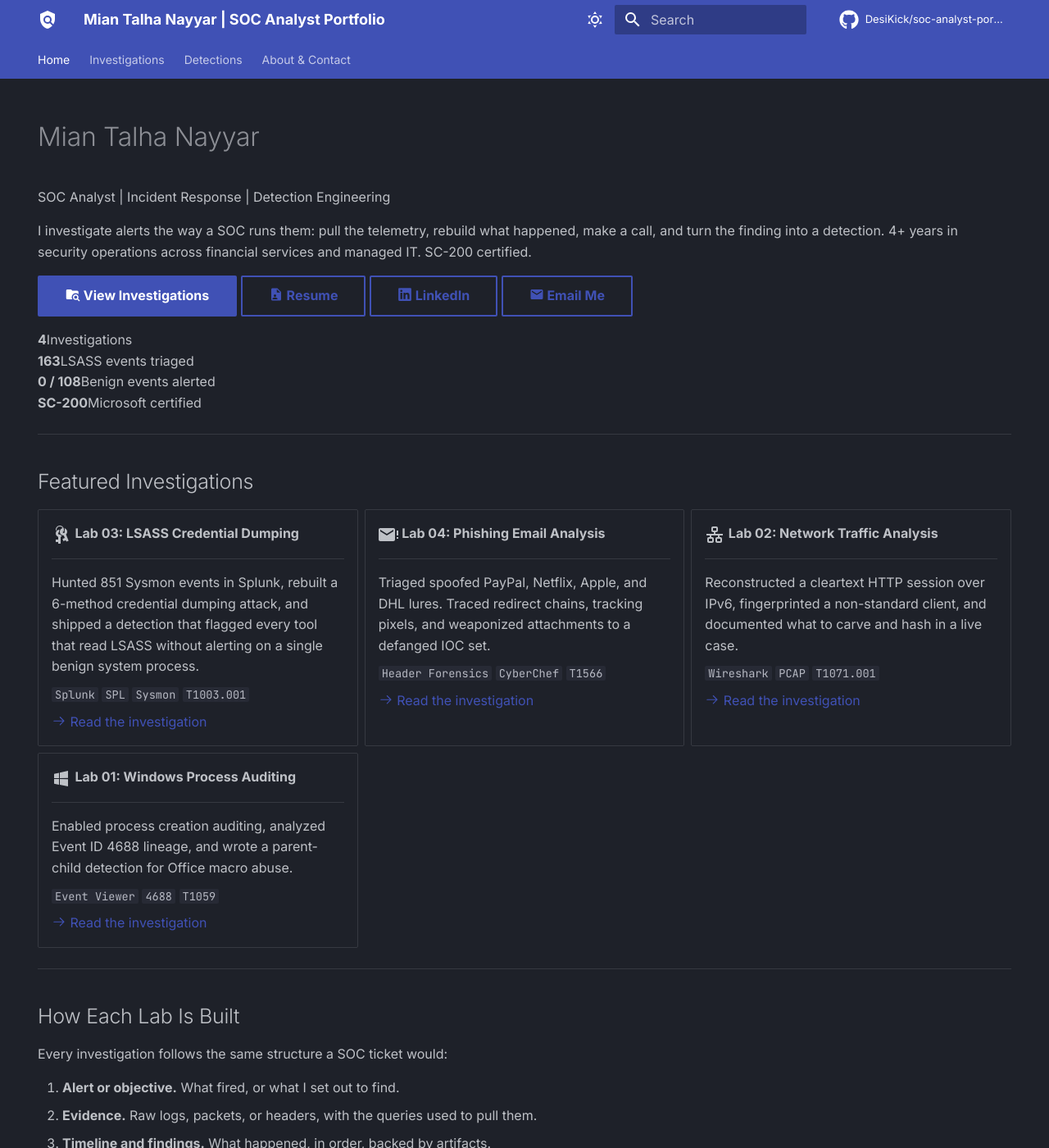
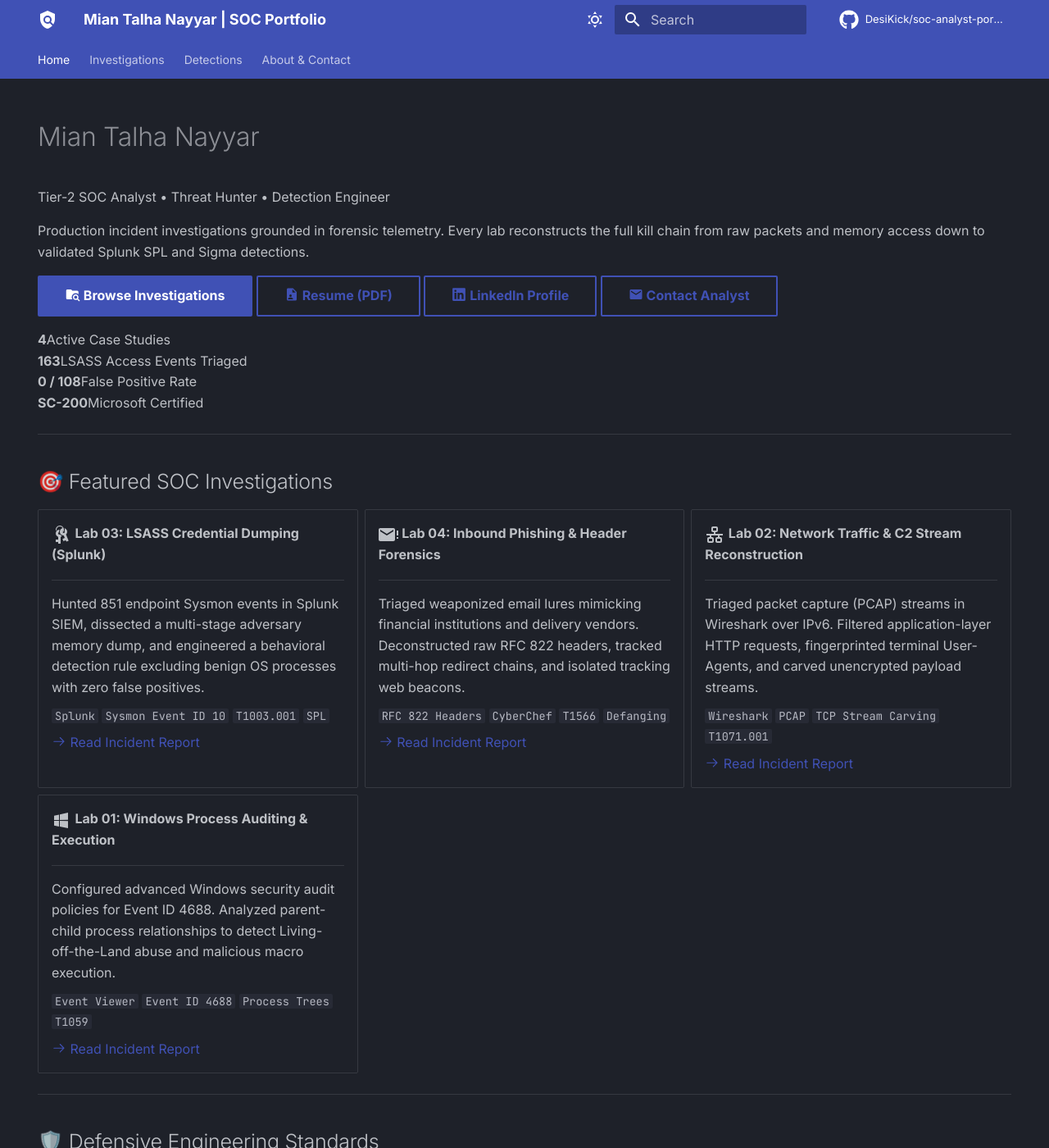
Before and after one commit to DesiKick/soc-analyst-portfolio, an MkDocs documentation site: the page built from docs/index.md, in a window 1280 px wide and 1400 px high. Shown: the whole window at 82% size. Built offline with MkDocs 1.6.1 and Material for MkDocs 9.7.7, drawn with Linux system fonts in a browser that asks for light colours; comment, search, counter and statistics services are not loaded; some of the changed text lies outside the part shown.

Commit message:
Overhaul portfolio with executive SOC console theme, glass cards, and stat dashboard

```diff
--- a/docs/index.md
+++ b/docs/index.md
@@ -9,105 +9,91 @@ hide:
 
 # Mian Talha Nayyar
 
-<p class="tagline">SOC Analyst | Incident Response | Detection Engineering</p>
+<p class="tagline">Tier-2 SOC Analyst &bull; Threat Hunter &bull; Detection Engineer</p>
 
-I investigate alerts the way a SOC runs them: pull the telemetry, rebuild what happened, make a call, and turn the finding into a detection. 4+ years in security operations across financial services and managed IT. SC-200 certified.
+<p class="lead">
+Production incident investigations grounded in forensic telemetry. Every lab reconstructs the full kill chain from raw packets and memory access down to validated Splunk SPL and Sigma detections.
+</p>
 
-[:material-folder-search: View Investigations](investigations/index.md){ .md-button .md-button--primary }
-[:material-file-account: Resume](assets/files/Mian_Nayyar_SOC_Analyst_Resume.pdf){ .md-button }
-[:fontawesome-brands-linkedin: LinkedIn](https://www.linkedin.com/in/mian-nayyar){ .md-button }
-[:material-email: Email Me](mailto:talha397@gmail.com){ .md-button }
+[:material-folder-search: Browse Investigations](investigations/index.md){ .md-button .md-button--primary }
+[:material-file-account: Resume (PDF)](assets/files/Mian_Nayyar_SOC_Analyst_Resume.pdf){ .md-button }
+[:fontawesome-brands-linkedin: LinkedIn Profile](https://www.linkedin.com/in/mian-nayyar){ .md-button }
+[:material-email: Contact Analyst](mailto:talha397@gmail.com){ .md-button }
 
 </div>
 
 <div class="stats">
-  <div><strong>4</strong><span>Investigations</span></div>
-  <div><strong>163</strong><span>LSASS events triaged</span></div>
-  <div><strong>0 / 108</strong><span>Benign events alerted</span></div>
-  <div><strong>SC-200</strong><span>Microsoft certified</span></div>
+  <div><strong>4</strong><span>Active Case Studies</span></div>
+  <div><strong>163</strong><span>LSASS Access Events Triaged</span></div>
+  <div><strong>0 / 108</strong><span>False Positive Rate</span></div>
+  <div><strong>SC-200</strong><span>Microsoft Certified</span></div>
 </div>
 
 ---
 
-## Featured Investigations
+## 🎯 Featured SOC Investigations
 
 <div class="grid cards" markdown>
 
--   :material-key-chain:{ .lg .middle } **Lab 03: LSASS Credential Dumping**
+-   :material-key-chain:{ .lg .middle } **Lab 03: LSASS Credential Dumping (Splunk)**
 
     ---
 
-    Hunted 851 Sysmon events in Splunk, rebuilt a 6-method credential dumping attack, and shipped a detection that flagged every tool that read LSASS without alerting on a single benign system process.
+    Hunted 851 endpoint Sysmon events in Splunk SIEM, dissected a multi-stage adversary memory dump, and engineered a behavioral detection rule excluding benign OS processes with zero false positives.
 
-    `Splunk` `SPL` `Sysmon` `T1003.001`
+    `Splunk` `Sysmon Event ID 10` `T1003.001` `SPL`
 
-    [:octicons-arrow-right-24: Read the investigation](investigations/lab-03-splunk-lsass.md)
+    [:octicons-arrow-right-24: Read Incident Report](investigations/lab-03-splunk-lsass.md)
 
--   :material-email-alert:{ .lg .middle } **Lab 04: Phishing Email Analysis**
+-   :material-email-alert:{ .lg .middle } **Lab 04: Inbound Phishing & Header Forensics**
 
     ---
 
-    Triaged spoofed PayPal, Netflix, Apple, and DHL lures. Traced redirect chains, tracking pixels, and weaponized attachments to a defanged IOC set.
+    Triaged weaponized email lures mimicking financial institutions and delivery vendors. Deconstructed raw RFC 822 headers, tracked multi-hop redirect chains, and isolated tracking web beacons.
 
-    `Header Forensics` `CyberChef` `T1566`
+    `RFC 822 Headers` `CyberChef` `T1566` `Defanging`
 
-    [:octicons-arrow-right-24: Read the investigation](investigations/lab-04-phishing-analysis.md)
+    [:octicons-arrow-right-24: Read Incident Report](investigations/lab-04-phishing-analysis.md)
 
--   :material-lan:{ .lg .middle } **Lab 02: Network Traffic Analysis**
+-   :material-lan:{ .lg .middle } **Lab 02: Network Traffic & C2 Stream Reconstruction**
 
     ---
 
-    Reconstructed a cleartext HTTP session over IPv6, fingerprinted a non-standard client, and documented what to carve and hash in a live case.
+    Triaged packet capture (PCAP) streams in Wireshark over IPv6. Filtered application-layer HTTP requests, fingerprinted terminal User-Agents, and carved unencrypted payload streams.
 
-    `Wireshark` `PCAP` `T1071.001`
+    `Wireshark` `PCAP` `TCP Stream Carving` `T1071.001`
 
-    [:octicons-arrow-right-24: Read the investigation](investigations/lab-02-network-traffic.md)
+    [:octicons-arrow-right-24: Read Incident Report](investigations/lab-02-network-traffic.md)
 
--   :material-microsoft-windows:{ .lg .middle } **Lab 01: Windows Process Auditing**
+-   :material-microsoft-windows:{ .lg .middle } **Lab 01: Windows Process Auditing & Execution**
 
     ---
 
-    Enabled process creation auditing, analyzed Event ID 4688 lineage, and wrote a parent-child detection for Office macro abuse.
+    Configured advanced Windows security audit policies for Event ID 4688. Analyzed parent-child process relationships to detect Living-off-the-Land abuse and malicious macro execution.
 
-    `Event Viewer` `4688` `T1059`
+    `Event Viewer` `Event ID 4688` `Process Trees` `T1059`
 
-    [:octicons-arrow-right-24: Read the investigation](investigations/lab-01-windows-process.md)
+    [:octicons-arrow-right-24: Read Incident Report](investigations/lab-01-windows-process.md)
 
 </div>
 
 ---
 
-## How Each Lab Is Built
+## 🛡️ Defensive Engineering Standards
 
-Every investigation follows the same structure a SOC ticket would:
+Every investigation in this repository follows formal SOC triage standards:
 
-1. **Alert or objective.** What fired, or what I set out to find.
-2. **Evidence.** Raw logs, packets, or headers, with the queries used to pull them.
-3. **Timeline and findings.** What happened, in order, backed by artifacts.
-4. **Verdict.** True positive or false positive, severity, and escalation call.
-5. **Detection.** A rule that catches it next time, tested against the same data.
-
-Raw evidence and detection rules live in the [GitHub repo](https://github.com/DesiKick/soc-analyst-portfolio) so every result can be reproduced.
+1. **Initial Trigger & Scope:** Documenting the alert provenance, affected host, and user context.
+2. **Forensic Telemetry:** Direct examination of raw `.evtx`, PCAPs, or mail headers (stored in the repository's `evidence/` directory).
+3. **Timeline & Pivoting:** Reconstructing chronological attacker execution steps.
+4. **Actionable Detection:** Validated detection queries (SPL and Sigma) tested directly against attack datasets.
 
 ---
 
-## Tools Used in These Labs
+## 🚀 Active Roadmap
 
-| Area | Tools |
-|---|---|
-| SIEM and Logs | Splunk (SPL), Sysmon, Windows Security Event Log |
-| Network | Wireshark |
-| Email and Triage | Header analysis, CyberChef, URL defanging |
-| Frameworks | MITRE ATT&CK, Sigma |
-
-Professional stack (Voya Financial, RTCS): Splunk, CrowdStrike Falcon, Splunk SOAR, Python. See [About](about.md).
-
----
-
-## In Progress
-
-<span class="pill wip">Building</span> **Lab 05: Brute Force Detection in Microsoft Sentinel (KQL).** Event ID 4625 spikes followed by a 4624 success.
-
-<span class="pill wip">Building</span> **Lab 06: Python IOC Enrichment.** Script that enriches IPs and domains through the VirusTotal API.
-
-<span class="pill wip">Building</span> **Lab 07: C2 Beacon Hunting.** Spotting periodic callbacks in a PCAP.
+| Target Module | Investigation Focus | Tooling / Telemetry | Status |
+| :--- | :--- | :--- | :--- |
+| **Lab 05** | Windows Authentication & Brute Force Analysis | Event ID 4625 / 4624, Microsoft Sentinel (KQL) | <span class="pill wip">Building</span> |
+| **Lab 06** | Automated Threat Intelligence IOC Enrichment | Python 3, VirusTotal API, AbuseIPDB | <span class="pill wip">Building</span> |
+| **Lab 07** | Periodic Command & Control (C2) Beacon Hunting | RITA, Zeek Logs, Network Jitter Analysis | <span class="pill wip">Building</span> |
--- a/mkdocs.yml
+++ b/mkdocs.yml
@@ -1,4 +1,4 @@
-site_name: Mian Talha Nayyar | SOC Analyst Portfolio
+site_name: Mian Talha Nayyar | SOC Portfolio
 site_url: https://desikick.github.io/soc-analyst-portfolio/
 site_description: Hands-on SOC investigations, threat hunting, and detection engineering by Mian Talha Nayyar.
 site_author: Mian Talha Nayyar
@@ -12,6 +12,7 @@ theme:
   icon:
     logo: material/shield-search
     repo: fontawesome/brands/github
+  favicon: assets/images/favicon.svg
   palette:
     - scheme: slate
       primary: custom
@@ -33,6 +34,7 @@ theme:
     - navigation.top
     - navigation.footer
     - navigation.indexes
+    - navigation.tracking
     - toc.follow
     - search.suggest
     - search.highlight
@@ -55,6 +57,8 @@ markdown_extensions:
   - pymdownx.details
   - pymdownx.highlight:
       anchor_linenums: true
+      line_spans: __span
+      pygments_lang_class: true
   - pymdownx.inlinehilite
   - pymdownx.superfences
   - pymdownx.emoji:
```
Also changed, not shown: other parts of docs/index.md (+1 -1 lines), docs/investigations/extra.css (+170 -66 lines).
